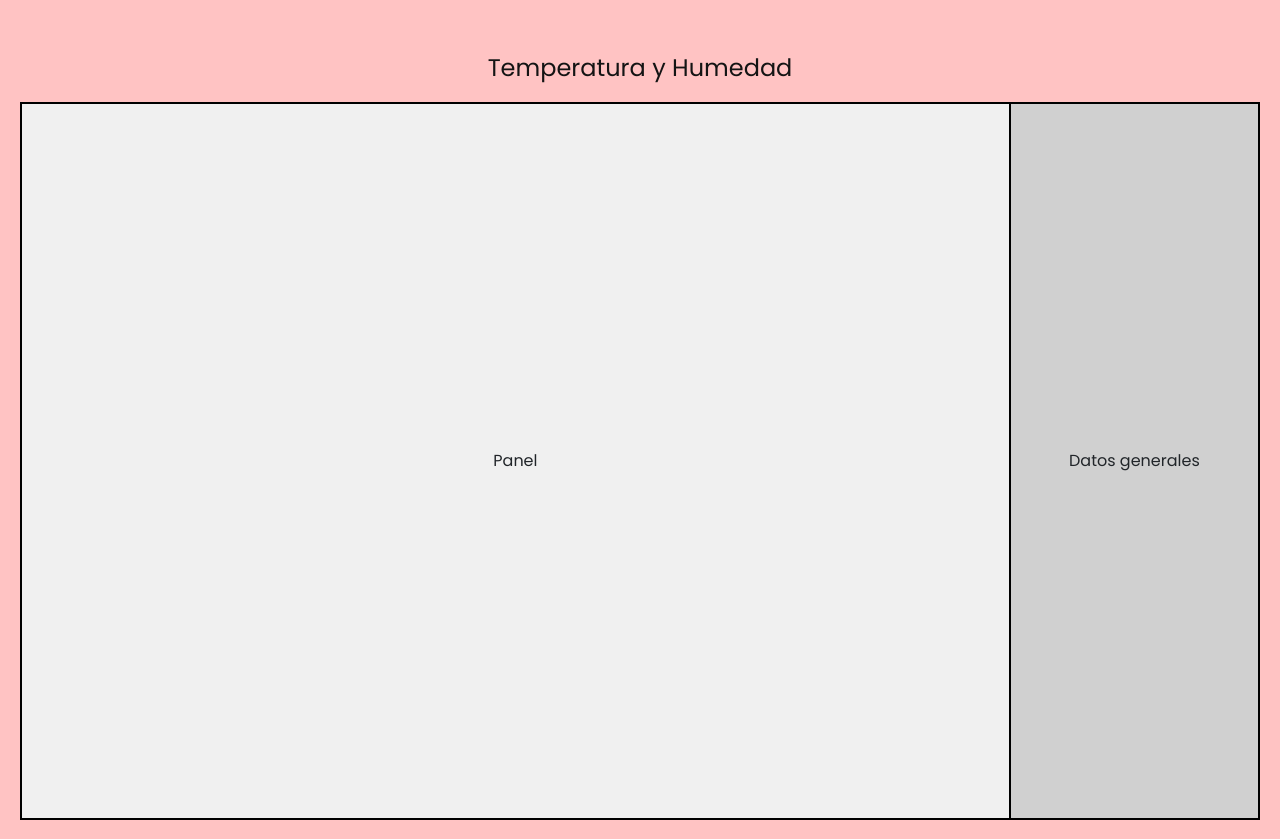
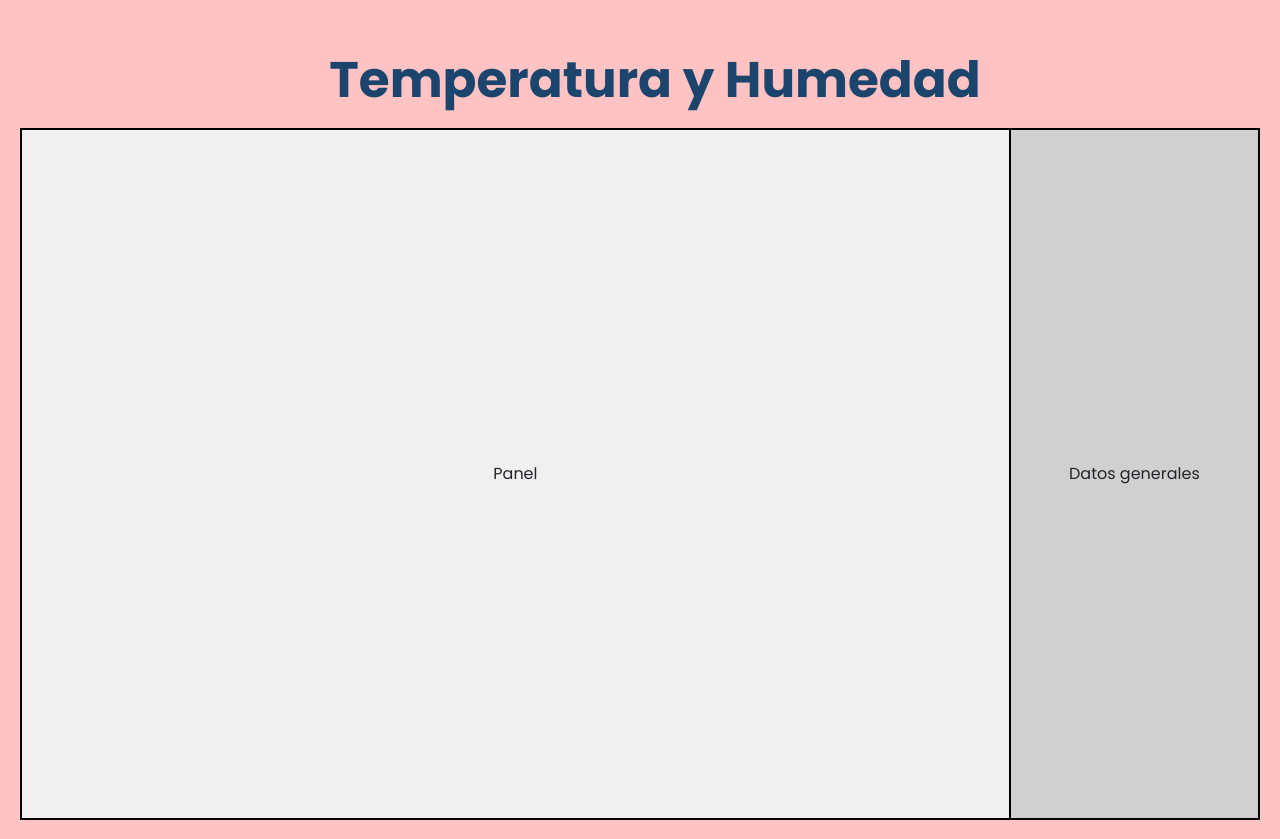
Before and after one commit to JhonHuanacuni/MonitoreoTyH_EGATUR, a PHP site: page /home.php in a window 1280 px wide. Shown: the part 103-942 px from the top of the page. Run offline with PHP 8.4, Linux system fonts and the light colour scheme; a user stored in the database is signed in; data comes from the database, SQL or seed files in the repository.

Commit message:
mejorando el index

```diff
--- a/css/style.css
+++ b/css/style.css
@@ -96,10 +96,13 @@
 }
 
 .hero-section h1 {
-    font-size: 60px;
-    color: #fff;
-    text-transform: capitalize;
+    font-size: 50px;
+    margin-top: 20px;
     font-weight: bold;
+    margin-left: 30px;
+    color: #1c456d;
+    text-align: center;
+    padding: 10px;
 }
 
 .hero-section p {
--- a/home.php
+++ b/home.php
@@ -105,7 +105,7 @@ if (!isset($_SESSION['username'])) {
     <section id="home" class="hero-section">
         <div class="home-principal">
             <div class="titulo">
-                <p>Temperatura y Humedad</p>
+                <h1>Temperatura y Humedad</h1>
             </div>
             <section class="panel-principal">
                 <div class="grafica-principal">
--- a/index.php
+++ b/index.php
@@ -54,7 +54,7 @@ session_start();
                     <p>Wrong Email or Password</p>
                     </div><br>";
 
-          echo "<a href='login.php'><button class='btn'>Go Back</button></a>";
+          echo "<a href='index.php'><button class='btn'>Go Back</button></a>";
         }
       } else {
 
```
